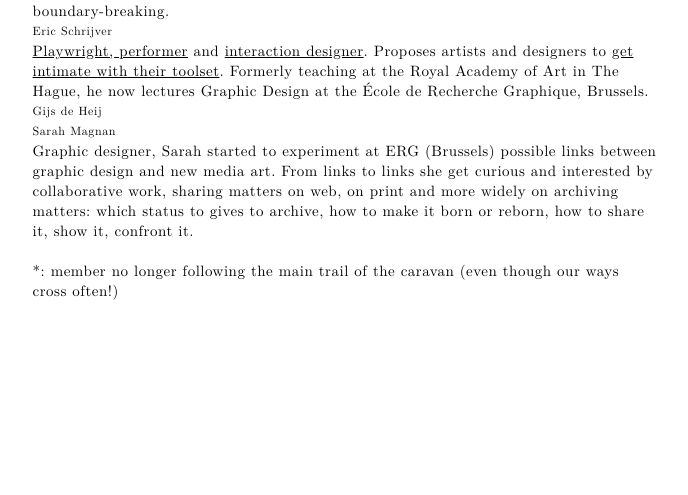
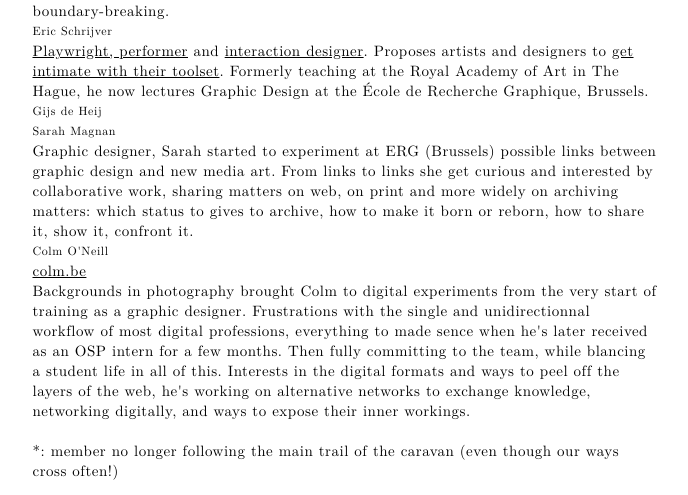
Before and after one commit to osp/osp.tools.visualculture, a Django app: template visualculture/osp/templates/about.html in a window 1280 px wide. Shown: the part 2393-2888 px from the top of the page, without its empty margins (295-983 px from the left). Before the commit the page ends 2693 px from the top, so only its background shows below. Run offline with Django 3.2, Linux system fonts and the light colour scheme; the template is opened without the code that fills it, so the values that code supplies are empty; style sheets or scripts are compiled from the project's sources; some libraries are stand-ins or nearby versions.

Commit message:
Hypen on the homepage, and added Colm in the about.

```diff
--- a/visualculture/osp/templates/about.html
+++ b/visualculture/osp/templates/about.html
@@ -83,6 +83,10 @@
     <dt>Sarah Magnan</dt>
     <dd>Graphic designer, Sarah started  to  experiment at ERG (Brussels) possible links between graphic design  and  new media art. From links to links she get curious and interested by  collaborative work, sharing matters on web, on print and more widely on  archiving matters: which status to gives to archive, how to make it born  or reborn, how to share it, show it, confront it.</dd>
 
+    <dt>Colm O'Neill</dt>
+    <dd><a href="http://colm.be/">colm.be</a></dd>
+    <dd>Backgrounds in photography brought Colm to digital experiments from the very start of training as a graphic designer. Frustrations with the single and unidirectionnal workflow of most digital professions, everything to made sence when he's later received as an OSP intern for a few months. Then fully committing to the team, while blancing a student life in all of this. Interests in the digital formats and ways to peel off the layers of the web, he's working on alternative networks to exchange knowledge, networking digitally, and ways to expose their inner workings.</dt>
+
     <dt>&nbsp;</dt>
     <dd>*: member no longer following the main trail of the caravan (even though our ways cross often!)</dd>
 </dl>
--- a/visualculture/osp/templates/home.html
+++ b/visualculture/osp/templates/home.html
@@ -4,7 +4,7 @@
 <div id="on-the-table">
    <h1>On the table</h1>
    <div class='status'>
-       <a href="http://www.kisskissbankbank.com/visual-culture-a-tool-for-design-collaboration" title="Visual Culture a Tool for Design Collaboration présenté par osp — KissKissBankBank" target="_blank">Support Visual Culture</a> a new Open Source tool to visualise the evolution of your design projects, facilitate collaborations and harness the power of Git!
+       <a href="http://www.kisskissbankbank.com/visual-culture-a-tool-for-design-collaboration" title="Visual Culture a Tool for Design Collaboration présenté par osp — KissKissBankBank" target="_blank">Support Visual Culture</a> a new Open Source tool to visualise the evolution of your design projects, facilitate collabo&shy;rations and harness the power of Git!
    </div>
    <div class='status'>
        <a href="http://www.kisskissbankbank.com/medor-le-trimestriel-cooperatif-belge-enquetes-et-recits" title="Médor, le trimestriel coopératif belge d’enquêtes et de récits présenté par Médor — KissKissBankBank" target="_blank">Support Medor</a> a new cooperatively owned magazine for Belgian investigative journalism!
```
